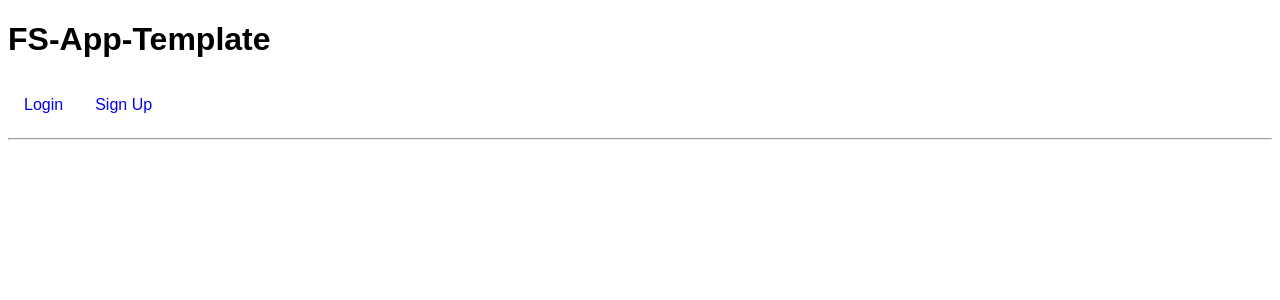
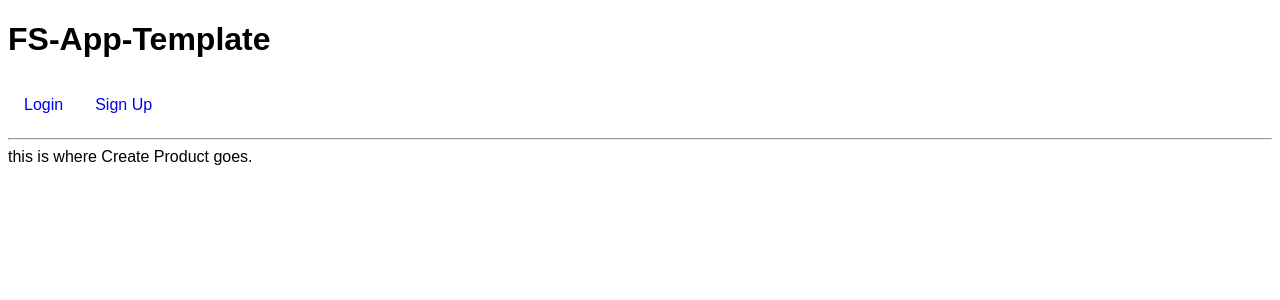
Before and after one commit to 2204-FSA-Team-Tribble/Grace-Shopper, a React app: page /createProduct in a window 1280 px wide. Shown: the top 300 px of the page. Built offline with nearby package versions, Linux system fonts and the light colour scheme.

Commit message:
set up createProduct routing

```diff
--- a/client/Routes.js
+++ b/client/Routes.js
@@ -6,7 +6,7 @@ import Home from './components/Home';
 import {me} from './store'
 import Products from './components/Products.js';
 import ProductsAdmin from './components/ProductsAdmin.js';
-
+import CreateProduct from './components/CreateProduct.js'
 /**
  * COMPONENT
  */
@@ -26,6 +26,7 @@ class Routes extends Component {
             <Redirect to="/home" />
             <Route path='/products' component={Products} />
             <Route path='/productsadmin' component={ProductsAdmin} />
+            <Route path='/createProduct' component={CreateProduct} />
           </Switch>
         ) : (
           <Switch>
@@ -34,6 +35,7 @@ class Routes extends Component {
             <Route path="/signup" component={Signup} />
             <Route path='/products' component={Products} />
             <Route path='/productsadmin' component={ProductsAdmin} />
+            <Route path='/createProduct' component={CreateProduct} />
           </Switch>
         )}
       </div>
--- /dev/null
+++ b/client/components/CreateProduct.js
@@ -0,0 +1,23 @@
+import React from 'react';
+import { connect } from 'react-redux';
+
+export class CreateProduct extends React.Component {
+  render() {
+    return (
+      <div>
+        this is where Create Product goes.
+      </div>
+    )
+  }
+}
+
+const mapState = () => {
+  return {};
+};
+
+const mapDispatch = (dispatch) => {
+  return {
+  }
+}
+
+export default connect(mapState, mapDispatch)(CreateProduct)
--- a/client/components/productsAdmin.js
+++ b/client/components/productsAdmin.js
@@ -26,7 +26,7 @@ export class ProductsAdmin extends React.Component {
       <div>
         <h1>Products - Admin</h1>
         <div>
-            <Link to="/productsadmin/create">
+            <Link to="/createProduct">
               <button className="section-button" type='button'>
                 Create a product
               </button>
```
Lines whose indentation alone changed are shown as unchanged.
